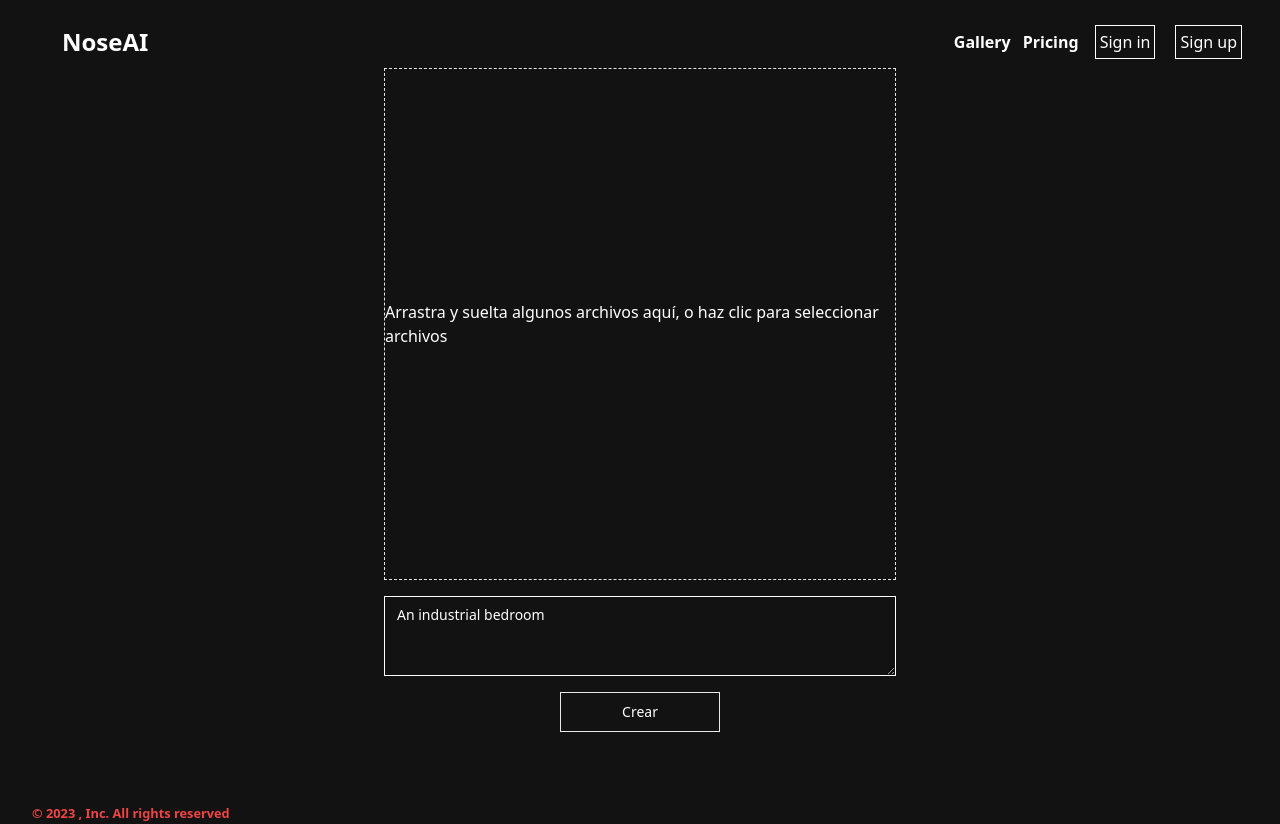
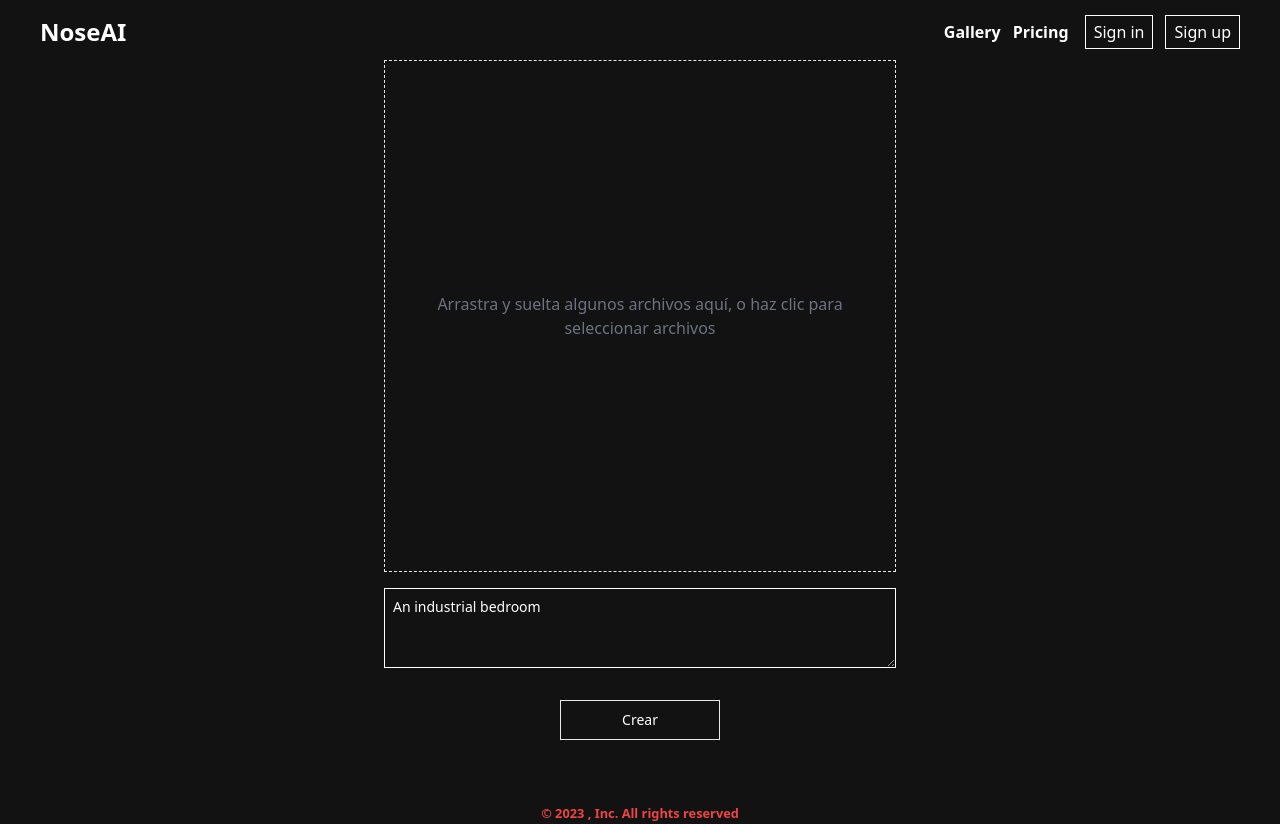
Before and after one commit to IMagurno/NoseaI, a Next.js app: page /rooms in a window 1280 px wide. Built offline with nearby package versions, Linux system fonts and the light colour scheme; no server answers.

Commit message:
bad responsive

```diff
--- a/src/app/layout.tsx
+++ b/src/app/layout.tsx
@@ -22,51 +22,49 @@ export default async function RootLayout({
     <html lang="en">
       <body>
         <header>
-          <nav className="flex fixed top-0 w-full z-10 bg-transparent h-[60px] justify-between items-center m-3 px-[50px]">
-            <a href="/" className="font-bold  text-2xl">
+          <nav className="flex fixed top-0 w-full z-10 bg-transparent h-16 justify-between items-center px-4 md:px-6 lg:px-8 xl:px-10 2xl:px-12">
+            <a href="/" className="font-bold text-xl md:text-2xl">
               NoseAI
             </a>
-            <div className="flex flex-row items-center justify-between-between">
-              <div className="flex gap-3 px-4">
+            <div className="flex items-center justify-between">
+              <div className="hidden md:flex gap-3 px-4">
                 <a href="#" className="font-semibold hover:underline">
                   Gallery
                 </a>
-                <a href="#" className="font-semibold hover:underline ">
+                <a href="#" className="font-semibold hover:underline">
                   Pricing
                 </a>
               </div>
               {!(await isAuthenticated()) ? (
-                <>
-                  <div className="flex gap-5 items-center">
-                    <LoginLink className="relative inline-flex items-center justify-center p-1 overflow-hidden text-white rounded-lg group bg-gradient-to-br from-transparent border border-white hover:bg-gray-200 hover:text-black transition-colors">
-                      Sign in
-                    </LoginLink>
-                    <RegisterLink className="relative inline-flex items-center justify-center p-1  overflow-hidden text-white rounded-lg group bg-gradient-to-br from-transparent border border-white hover:bg-gray-200 hover:text-black transition-colors">
-                      Sign up
-                    </RegisterLink>
-                  </div>
-                </>
+                <div className="flex gap-3 items-center">
+                  <LoginLink className="text-sm md:text-base relative inline-flex items-center justify-center px-2 py-1 overflow-hidden rounded-lg text-white border border-white hover:bg-gray-200 hover:text-black transition-colors">
+                    Sign in
+                  </LoginLink>
+                  <RegisterLink className="text-sm md:text-base relative inline-flex items-center justify-center px-2 py-1 overflow-hidden rounded-lg text-white border border-white hover:bg-gray-200 hover:text-black transition-colors">
+                    Sign up
+                  </RegisterLink>
+                </div>
               ) : (
-                <div className="flex items-center">
+                <div className="flex items-center gap-3">
                   {user?.picture ? (
                     <img
-                      className="h-[40px] w-auto rounded-full mx-3"
+                      className="h-10 w-auto rounded-full"
                       src={user?.picture}
                       alt="user profile avatar"
                       referrerPolicy="no-referrer"
                     />
                   ) : (
-                    <div className="avatar">
+                    <div className="avatar text-sm">
                       {user?.given_name?.[0]}
                       {user?.family_name?.[0]}
                     </div>
                   )}
                   <div>
-                    <p className="uppercase font-semibold text-sm">
+                    <p className="uppercase font-semibold text-xs md:text-sm">
                       {user?.given_name} {user?.family_name}
                     </p>
 
-                    <LogoutLink className="text-gray-400 hover:text-white">
+                    <LogoutLink className="text-gray-400 hover:text-white text-xs md:text-sm">
                       Log out
                     </LogoutLink>
                   </div>
@@ -77,7 +75,7 @@ export default async function RootLayout({
         </header>
         <main>{children}</main>
         <footer>
-          <div className="container">
+          <div className="container mx-auto px-4 text-center">
             <small className="font-bold text-red-500">
               © 2023 , Inc. All rights reserved
             </small>
--- a/src/app/rooms/page.tsx
+++ b/src/app/rooms/page.tsx
@@ -69,19 +69,22 @@ export default function HomePage() {
   }
 
   return (
-    <section className="flex justify-center items-center h-[100vh]">
+    <section className="flex justify-center items-center h-screen">
       <form
-        className="flex flex-col justify-center items-center gap-4 w-[512px] py-[60px]"
+        className="flex flex-col justify-center items-center gap-4 w-full px-4 py-12 sm:w-[512px] sm:px-0"
         onSubmit={handleSubmit}
       >
-        {state.isLoading && <p className="text-center text-lg">Cargando...</p>}
         {state.result && (
-          <img alt="Previsualización del render" src={state.result} />
+          <img
+            alt="Previsualización del render"
+            src={state.result}
+            className="max-w-full h-auto"
+          />
         )}
 
         {!state.isLoading && !state.result && (
           <div
-            className={`w-[512px] h-[512px] border border-dashed flex items-center justify-center ${
+            className={`w-full sm:w-[512px] h-[512px] border border-dashed flex items-center justify-center cursor-pointer text-center p-10 text-gray-500 ${
               fileDisplayed ? "hidden" : ""
             }`}
             {...getRootProps()}
@@ -105,17 +108,21 @@ export default function HomePage() {
 
         {fileDisplayed && acceptedFiles[0] && !state.result && (
           <img
-            className={`${
-              state.isLoading ? "animate-pulse" : "w-[512px] h-[512px]"
+            className={`max-w-full h-auto ${
+              state.isLoading ? "animate-pulse" : ""
             }`}
             src={URL.createObjectURL(acceptedFiles[0])}
             alt="Vista previa del archivo seleccionado"
           />
         )}
 
-        <Textarea name="prompt" placeholder="An industrial bedroom" />
+        <Textarea
+          className="w-full sm:w-[512px] p-2"
+          name="prompt"
+          placeholder="An industrial bedroom"
+        />
         <Button
-          className="border w-[160px] hover:bg-white hover:text-black"
+          className="border w-full sm:w-[160px] hover:bg-white hover:text-black mt-4"
           disabled={state.isLoading}
         >
           Crear
```
